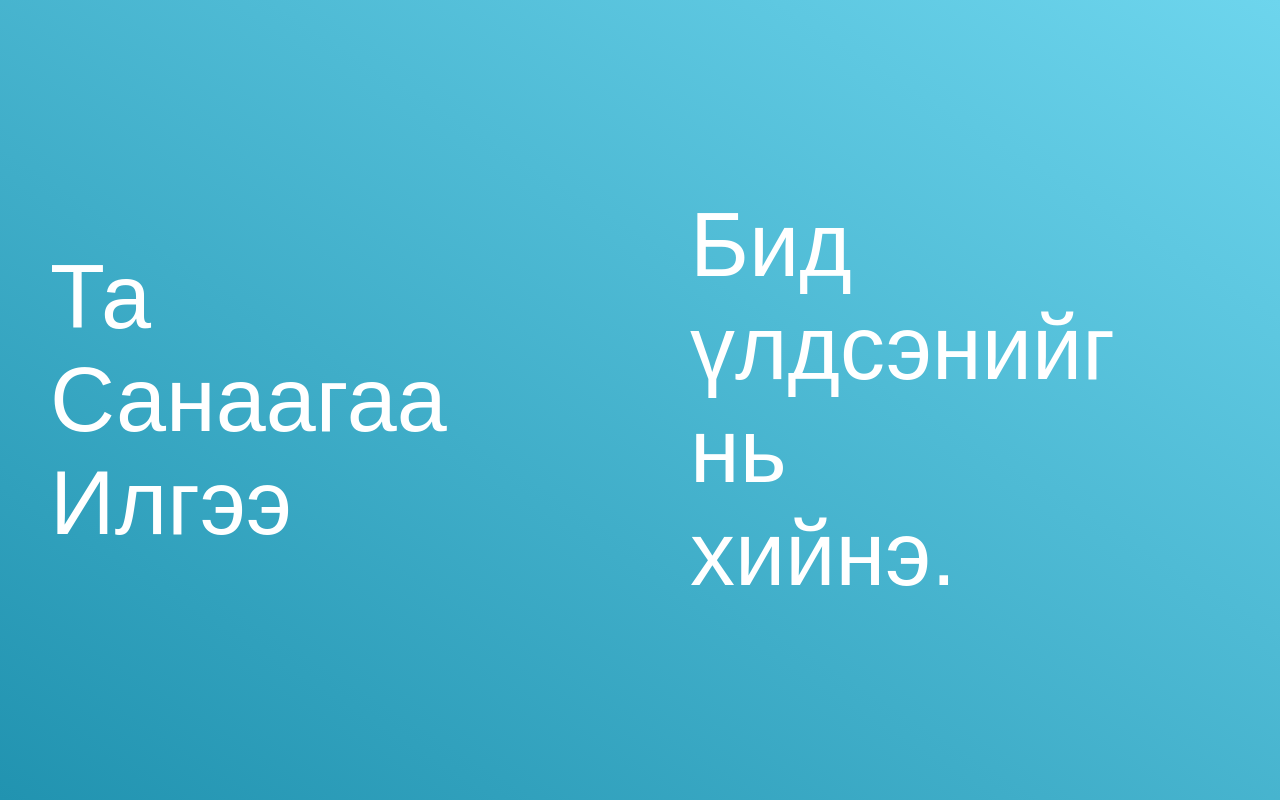
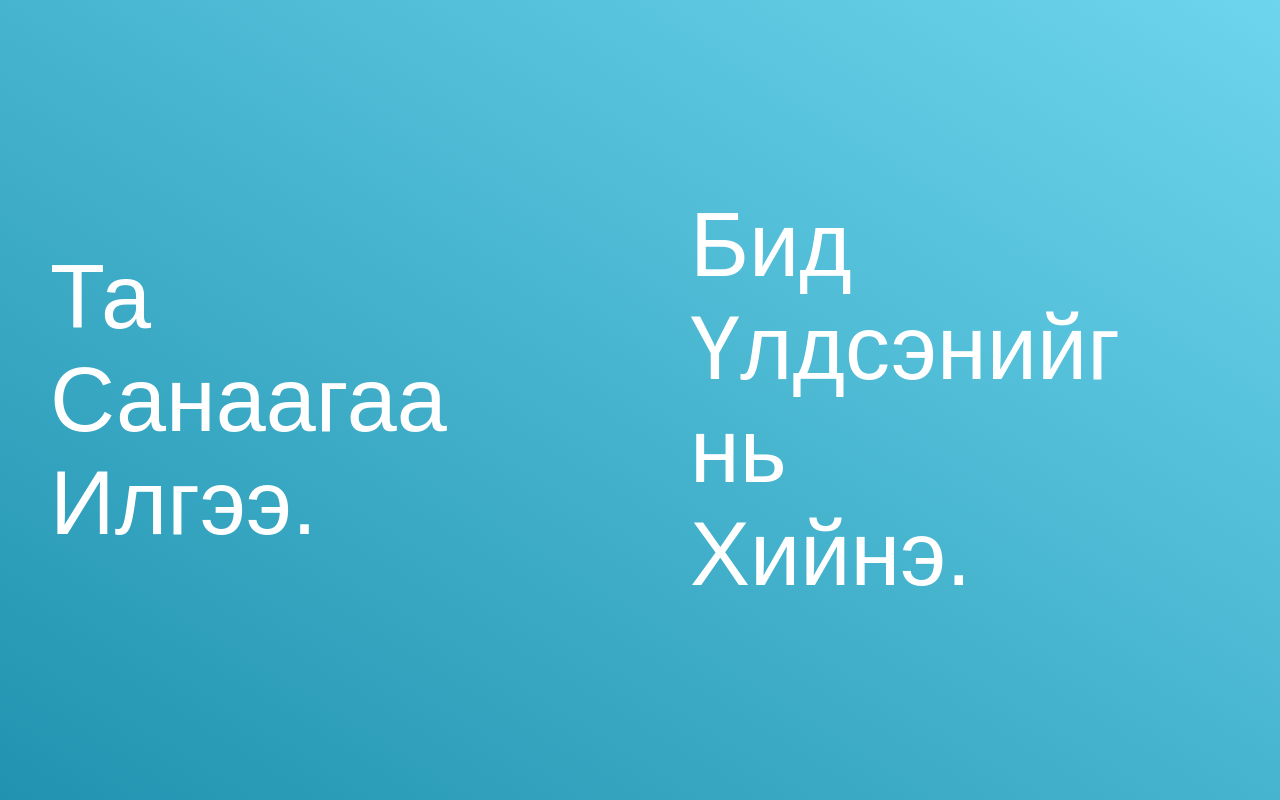
Before and after one commit to munkhbayar21/munkhbayar21.github.io, a plain HTML site: page index.html in a window 1280 px wide. Drawn offline with Linux system fonts and the light colour scheme.

Commit message:
a fresh start?

```diff
--- a/index.html
+++ b/index.html
@@ -16,12 +16,12 @@
                 <div class="header-left">
                     <p>Та</p>
                     <p>Санаагаа</p>
-                    <p>Илгээ</p>
+                    <p>Илгээ.</p>
                 </div>
                 <div class="header-right">
                     <p>Бид</p>
-                    <p>үлдсэнийг нь</p>
-                    <p>хийнэ.</p>
+                    <p>Үлдсэнийг нь</p>
+                    <p>Хийнэ.</p>
                 </div>
             </header>
         </section>
--- a/style.scss
+++ b/style.scss
@@ -19,6 +19,12 @@ body {
   ); /* W3C, IE 10+/ Edge, Firefox 16+, Chrome 26+, Opera 12+, Safari 7+ */
 }
 
+.navbar {
+  display: flex;
+  justify-content: center;
+  align-items: center;
+}
+
 section {
   height: 100vh;
   display: flex;
@@ -35,6 +41,7 @@ section {
 
 header {
   display: flex;
+  flex-wrap: wrap;
   width: 100%;
   justify-content: center;
   align-items: center;
@@ -48,7 +55,6 @@ header {
   justify-content: center;
   align-items: flex-start;
   width: 100%;
-  height: 50vh;
   margin: 50px;
   p {
     color: white;
```
Also changed, not shown: style.css, 1 other file.
